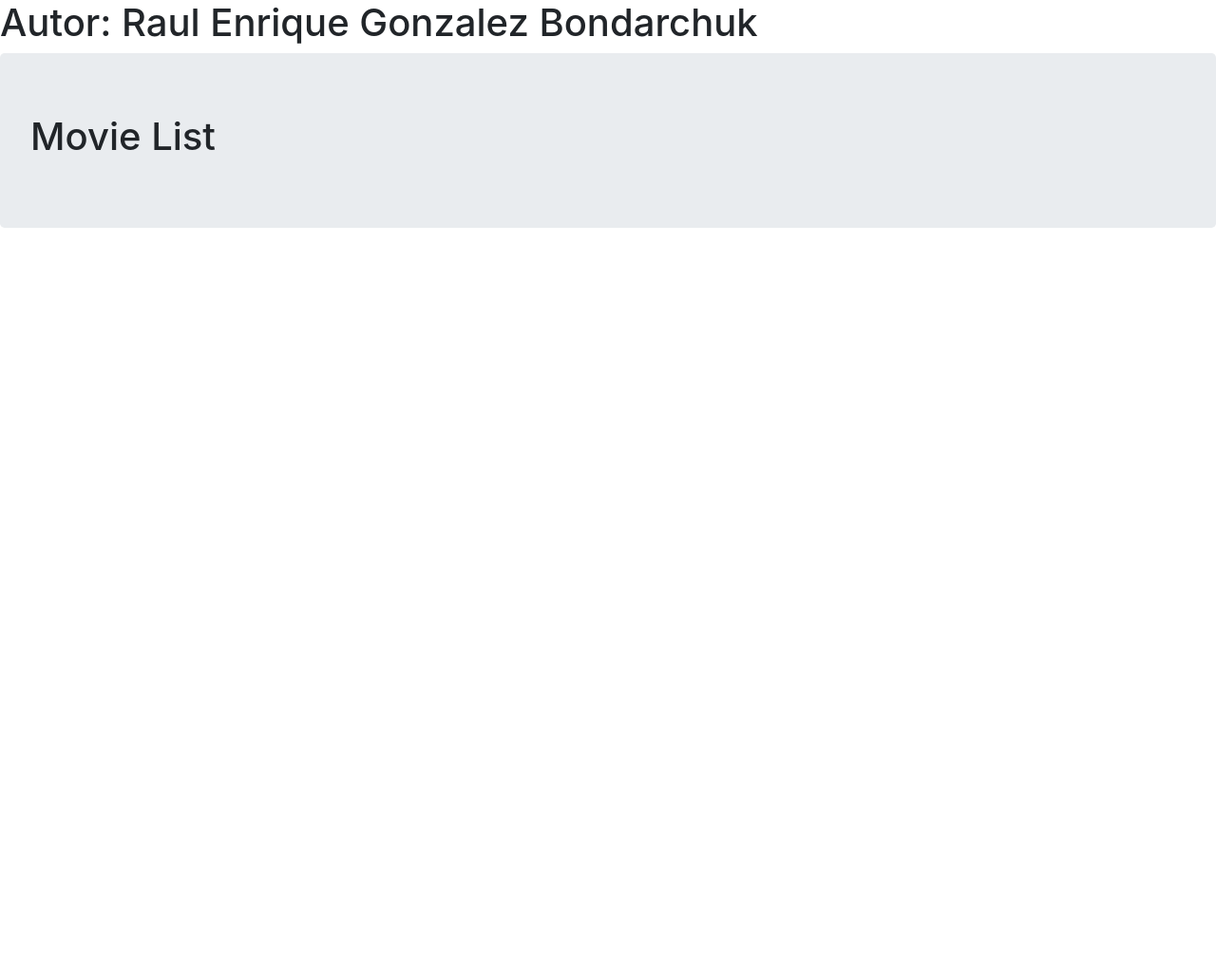
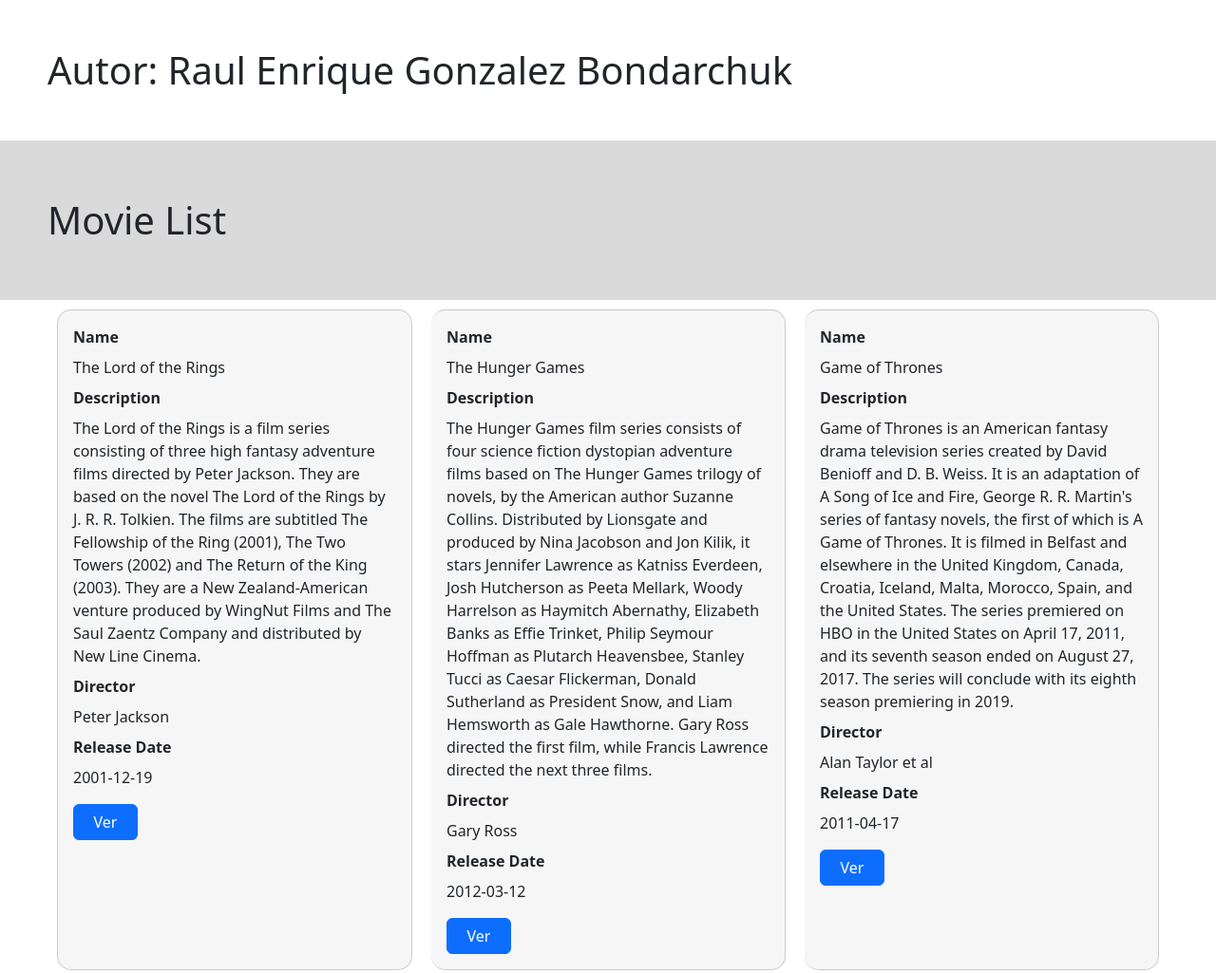
Before and after one commit to raugonbon/practica_vuejs_introduccion, a website: page index.html in a window 1280 px wide. Shown: the whole page at 95% size. Before the commit the page ends 800 px from the top, so only its background shows below. Drawn offline with nearby package versions, Linux system fonts and the light colour scheme.

Commit message:
P11 - Acabada

```diff
--- a/index.html
+++ b/index.html
@@ -4,31 +4,51 @@
     <head>
         <meta charset="utf-8">
         <title>Introducción a VueJS</title>
-        <meta name="author" content="">
-        <meta name="description" content="">
+        <meta name="author" content="Raul Enrique Gonzalez Bondarchuk">
+        <meta name="description" content="Practica 11 - Introducción VueJS">
         <meta name="viewport" content="width=device-width, initial-scale=1">
 
         <!-- Cargar el CSS de Bootstrap (no es necesario el JS) (He cargado bootstrap 4.0.0 segun enunciado y enlaces) -->
-        <link rel="stylesheet" href="https://maxcdn.bootstrapcdn.com/bootstrap/4.0.0/css/bootstrap.min.css" integrity="sha384-Gn5384xqQ1aoWXA+058RXPxPg6fy4IWvTNh0E263XmFcJlSAwiGgFAW/dAiS6JXm" crossorigin="anonymous">
-        <!--<link href="https://cdn.jsdelivr.net/npm/bootstrap@5.2.3/dist/css/bootstrap.min.css" rel="stylesheet" integrity="sha384-rbsA2VBKQhggwzxH7pPCaAqO46MgnOM80zW1RWuH61DGLwZJEdK2Kadq2F9CUG65" crossorigin="anonymous">-->
+        <!-- <link rel="stylesheet" href="https://maxcdn.bootstrapcdn.com/bootstrap/4.0.0/css/bootstrap.min.css" integrity="sha384-Gn5384xqQ1aoWXA+058RXPxPg6fy4IWvTNh0E263XmFcJlSAwiGgFAW/dAiS6JXm" crossorigin="anonymous">-->
+        <link href="https://cdn.jsdelivr.net/npm/bootstrap@5.2.3/dist/css/bootstrap.min.css" rel="stylesheet" integrity="sha384-rbsA2VBKQhggwzxH7pPCaAqO46MgnOM80zW1RWuH61DGLwZJEdK2Kadq2F9CUG65" crossorigin="anonymous">
     </head>
 
     <body>
+        <div style="margin:50px">
+            <h1 id="autor">Autor: Raul Enrique Gonzalez Bondarchuk</h1>
+        </div>
 
-        <h1 id="autor">Autor: Raul Enrique Gonzalez Bondarchuk</h1>
 
         <!-- https://vuejs.org/v2/guide/index.html -->
-        <div id="app">
+        <div id="app" >
             <!-- Mostrar el título de la colección dentro de un componente Jumbotron de Bootstrap. En su interior habrá un <h1> con id "title" que mostrará el título de la colección -->
-            <div class="jumbotron">
-                <h1 id="title">{{ col.collection.title }}</h1>
+            <div class="jumbotron" style="width: 100%; background-color: rgb(219, 218, 218) ; padding-top: 10px; padding-bottom: 10px;">
+                <h1 id="title" style="margin:50px;">{{ col.collection.title }}</h1>
             </div>
 
+            <!-- Crear un componente card de Bootstrap (https://getbootstrap.com/docs/4.0/components/card/) -->
+            <div class="card-group" style="margin: 0 50px 50px 50px">
+                <div class="card" v-for="elemento in col.collection.items" style="background-color: rgb(246, 246, 246); margin: 10px; border-radius: 15px;">
+                    <div class="card-body">
+                        <!-- Mostrar cada uno de los elementos del vector "data" en una lista de definición <dl>. Para cada elemento del vector "data": -->
+                        <dl>
+                            <div v-for="pelicula in elemento.data">
+                                <!--  El término <dt> será la propiedad "prompt" -->
+                                <dt><p class="card-title">{{pelicula.prompt}}</p></dt>
+                                <!-- La definición <dd> será la propiedad "value" -->
+                                <dd><p class="card-text">{{pelicula.value}}</p></dd>
+                            </div>
+                        </dl>
+                        <!-- Mostrar un enlace de tipo botón a la propiedad "href" del item con el texto "Ver" -->
+                        <a v-bind:href="elemento.href" class="btn btn-primary" style="width: 20%;">Ver</a>
+                    </div>
+                </div>
+            </div>
         </div>
 
         <!-- Cargar el CSS de Bootstrap (no es necesario el JS)  (Enlace como conectar bootstrap 4.0.0 -> https://www.tutorialesprogramacionya.com/bootstrap4ya/detalleconcepto.php?punto=2&codigo=2&inicio=0)-->
-        <script src="https://maxcdn.bootstrapcdn.com/bootstrap/4.0.0/js/bootstrap.min.js" integrity="sha384-JZR6Spejh4U02d8jOt6vLEHfe/JQGiRRSQQxSfFWpi1MquVdAyjUar5+76PVCmYl" crossorigin="anonymous"></script>
-        <!--<script src="https://cdn.jsdelivr.net/npm/bootstrap@5.2.3/dist/js/bootstrap.bundle.min.js" integrity="sha384-kenU1KFdBIe4zVF0s0G1M5b4hcpxyD9F7jL+jjXkk+Q2h455rYXK/7HAuoJl+0I4" crossorigin="anonymous"></script>-->
+        <!--<script src="https://maxcdn.bootstrapcdn.com/bootstrap/4.0.0/js/bootstrap.min.js" integrity="sha384-JZR6Spejh4U02d8jOt6vLEHfe/JQGiRRSQQxSfFWpi1MquVdAyjUar5+76PVCmYl" crossorigin="anonymous"></script>-->
+        <script src="https://cdn.jsdelivr.net/npm/bootstrap@5.2.3/dist/js/bootstrap.bundle.min.js" integrity="sha384-kenU1KFdBIe4zVF0s0G1M5b4hcpxyD9F7jL+jjXkk+Q2h455rYXK/7HAuoJl+0I4" crossorigin="anonymous"></script>
 
         <!-- Cargar la librería de VueJS al final de la etiqueta <body> -->
         <script src="https://cdn.jsdelivr.net/npm/vue@2/dist/vue.js"></script>
@@ -45,9 +65,9 @@
             + Cargar el CSS de Bootstrap (no es necesario el JS)
             + Mostrar el título de la colección dentro de un componente Jumbotron de Bootstrap https://getbootstrap.com/docs/4.0/components/jumbotron/. En su interior habrá un <h1> con id "title" que mostrará el título de la colección
             - Para cada item: (https://vuejs.org/v2/guide/index.html#Conditionals-and-Loops)
-                - Crear un componente card de Bootstrap (https://getbootstrap.com/docs/4.0/components/card/)
-                - Mostrar un enlace de tipo botón a la propiedad "href" del item con el texto "Ver"
-                - Mostrar cada uno de los elementos del vector "data" en una lista de definición <dl>. Para cada elemento del vector "data":
-                - El término <dt> será la propiedad "prompt"
-                - La definición <dd> será la propiedad "value"
+                + Crear un componente card de Bootstrap (https://getbootstrap.com/docs/4.0/components/card/)
+                + Mostrar un enlace de tipo botón a la propiedad "href" del item con el texto "Ver"
+                + Mostrar cada uno de los elementos del vector "data" en una lista de definición <dl>. Para cada elemento del vector "data":
+                + El término <dt> será la propiedad "prompt"
+                + La definición <dd> será la propiedad "value"
             -->
```
